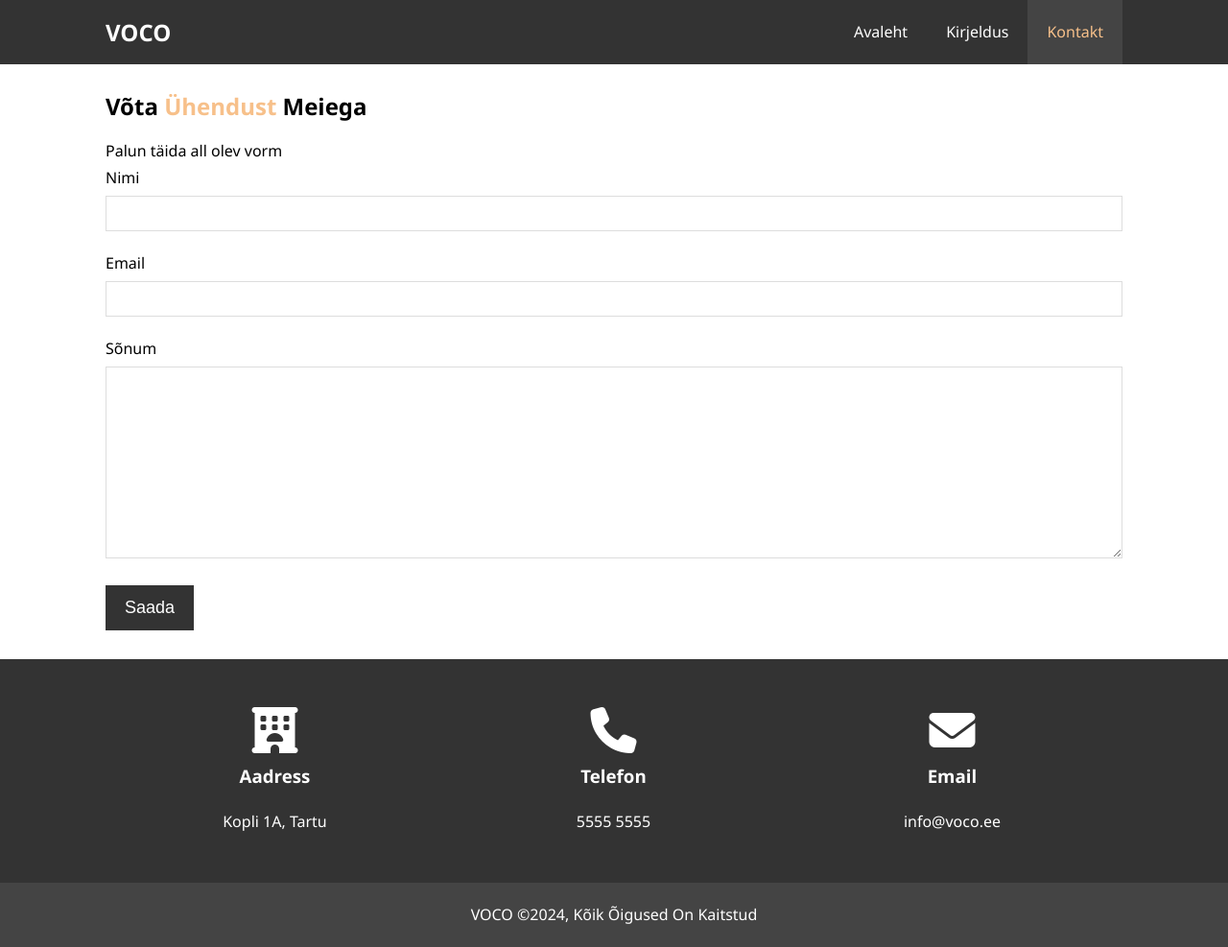
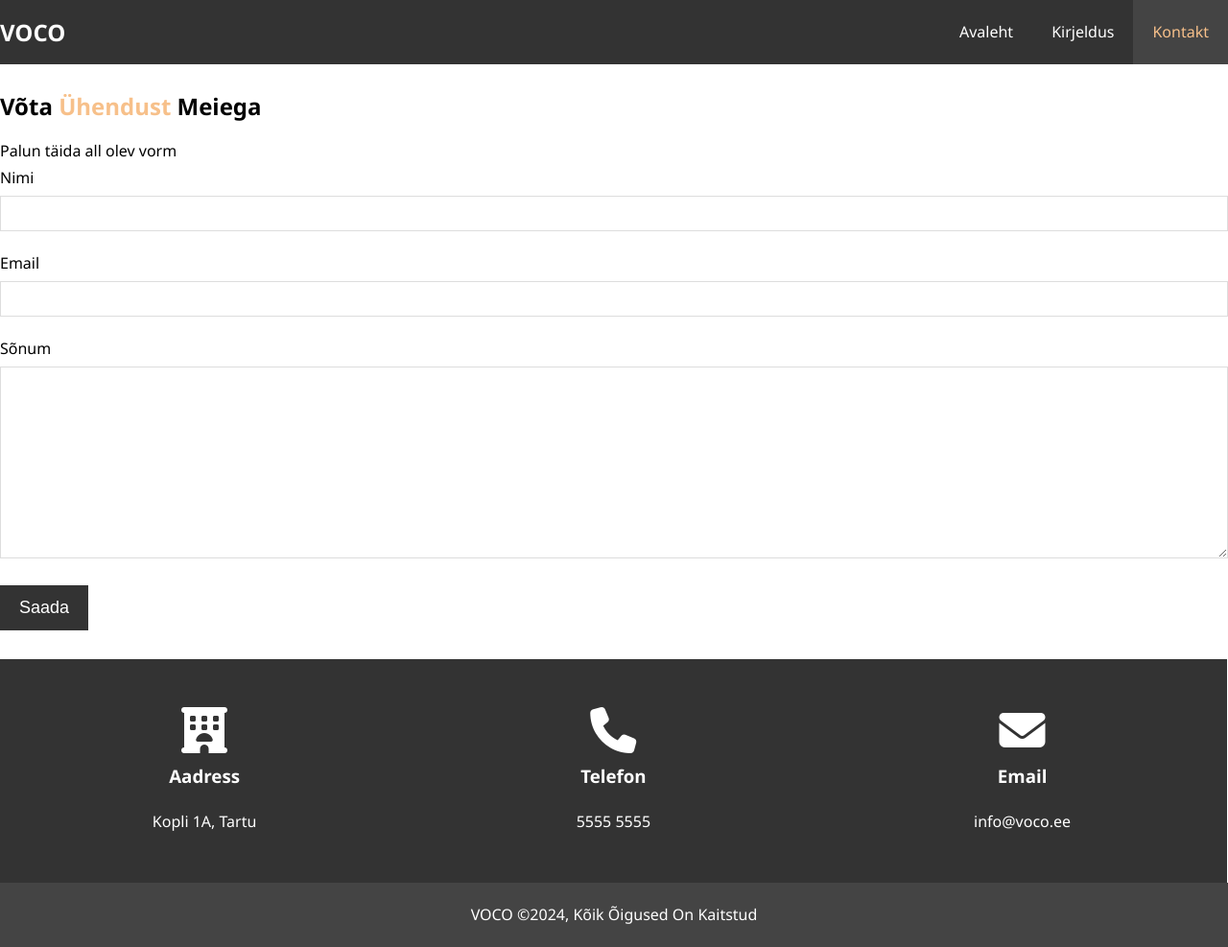
Before and after one commit to paasu-liis/Hotell, a plain HTML site: page contact.html in a window 1280 px wide. Shown: the whole page at 96% size. Drawn offline with Linux system fonts and the light colour scheme.

Commit message:
Kustutasin ebavajalikud divid ära. Näiteks div.container ei kasutanud divi sisu spetsiaalselt, niiet sain selle eemaldada. Samuti eemaldasin clear divi, mis ei ole enam vajalik, kui kasutan CSS-i selgete elementide haldamiseks.

```diff
--- a/contact.html
+++ b/contact.html
@@ -13,19 +13,16 @@
     <header>
         <!-- navigatsioon -->
         <nav id="navbar">
-            <div class="container">
                 <h1><a href="Index.html">VOCO</a></h1>
                 <ul>
                     <li><a  href="Index.html">Avaleht</a></li>
                     <li><a href="about.html">Kirjeldus</a></li>
                     <li><a class="current" href="contact.html">Kontakt</a></li>
                 </ul>
-            </div>
         </nav>
     </header>
 <!-- contact form -->
  <section id="contact-form" class="py-30">
-    <div class="container">
         <h1>Võta <span class="text-primary">Ühendust</span> Meiega</h1>
         <p>Palun täida all olev vorm</p>
         <form action="">
@@ -43,11 +40,9 @@
             </div>
             <button type="submit" class="btn">Saada</button>
         </form>
-    </div>
  </section>
  <!-- contact info -->
   <section id="contact-info" class="bg-dark">
-    <div class="container">
         <div class="box bg-dark">
             <i class="fas fa-hotel fa-3x"></i>
             <h3>Aadress</h3>
@@ -63,7 +58,6 @@
             <h3>Email</h3>
             <p>info@voco.ee</p>
         </div>
-    </div>
   </section>
 
     <div class="clear"></div>
```
Also changed, not shown: about.html (+1 -5 lines).
